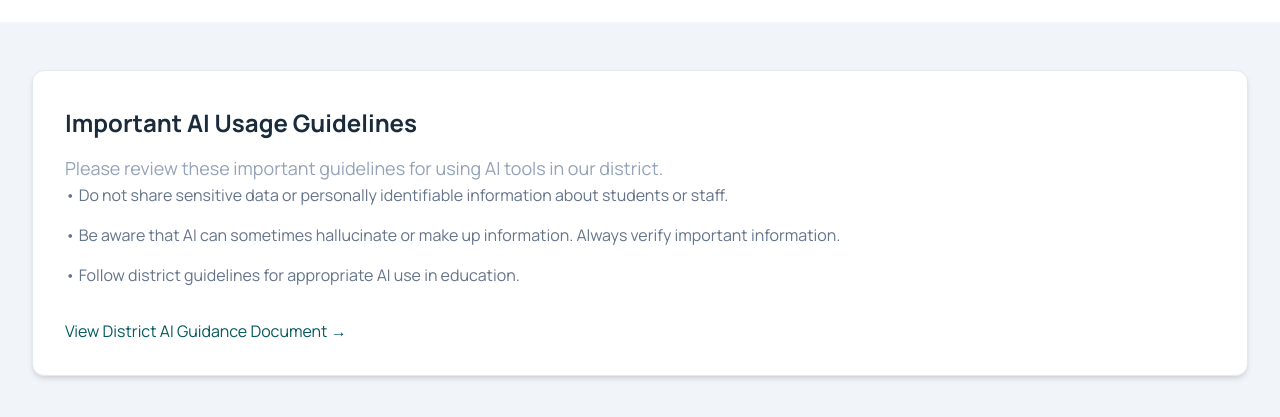
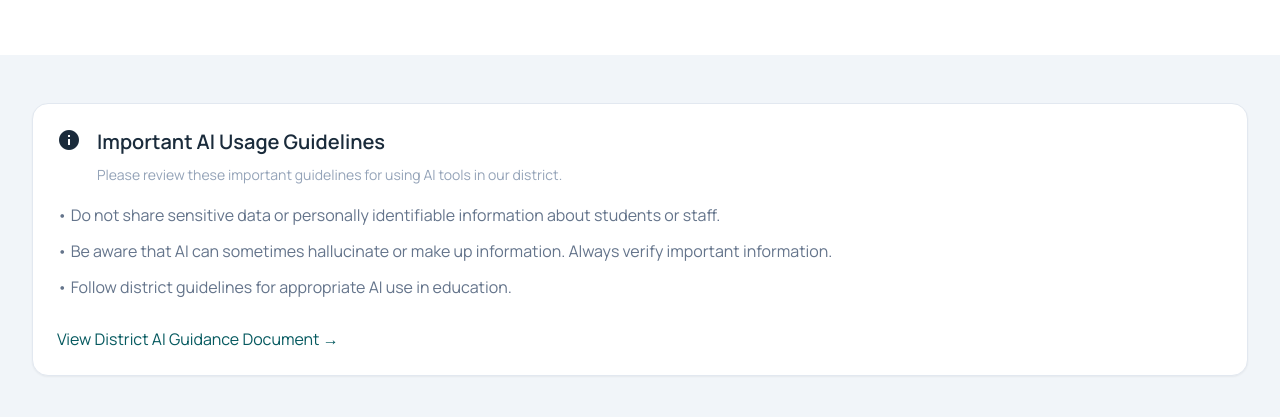
Before and after one commit to troyharris/snowsparrow, a Next.js app: page / in a window 1280 px wide. Shown: the part 377-794 px from the top of the page. Built offline with nearby package versions, Linux system fonts and the light colour scheme; no server answers; the database is empty.

Commit message:
Minor homepage design change

```diff
--- a/app/page.tsx
+++ b/app/page.tsx
@@ -30,18 +30,12 @@ export default async function Home() {
         <div className="grid grid-cols-1 md:grid-cols-2 lg:grid-cols-3 xl:grid-cols-4 gap-6">
           {tools.map((tool) => (
             <Link key={tool.name} href={tool.href} className="block group">
-              <Card className="h-full transition-transform hover:scale-[1.02]">
-                <CardHeader title={tool.name} description={tool.description} />
-                <CardContent className="mt-4">
-                  <div className="flex justify-center">
-                    <span
-                      className="material-icons text-5xl opacity-80 group-hover:opacity-100 transition-opacity"
-                      aria-hidden="true"
-                    >
-                      {tool.icon}
-                    </span>
-                  </div>
-                </CardContent>
+              <Card className="h-full">
+                <CardHeader
+                  title={tool.name}
+                  description={tool.description}
+                  icon={tool.icon}
+                />
               </Card>
             </Link>
           ))}
@@ -55,9 +49,10 @@ export default async function Home() {
             <CardHeader
               title="Important AI Usage Guidelines"
               description="Please review these important guidelines for using AI tools in our district."
+              icon="info"
             />
             <CardContent>
-              <div className="space-y-4 text-muted">
+              <div className="space-y-3 text-muted">
                 <p>
                   • Do not share sensitive data or personally identifiable
                   information about students or staff.
--- a/components/shared/Card.tsx
+++ b/components/shared/Card.tsx
@@ -6,7 +6,7 @@ interface CardProps {
 export function Card({ children, className = "" }: CardProps) {
   return (
     <div
-      className={`bg-background border border-border rounded-xl p-8 shadow-md hover:shadow-lg transition-shadow ${className}`}
+      className={`bg-background border border-border rounded-2xl p-6 shadow-sm hover:shadow-md hover:border-accent/20 transition-all duration-300 ${className}`}
     >
       {children}
     </div>
@@ -16,22 +16,34 @@ export function Card({ children, className = "" }: CardProps) {
 interface CardHeaderProps {
   title: string;
   description?: string;
+  icon?: string;
   className?: string;
 }
 
 export function CardHeader({
   title,
   description,
+  icon,
   className = "",
 }: CardHeaderProps) {
   return (
-    <div className={`space-y-3 ${className}`}>
-      <h3 className="text-2xl leading-relaxed font-bold text-foreground">
-        {title}
-      </h3>
-      {description && (
-        <p className="text-lg text-muted-foreground leading-relaxed">{description}</p>
+    <div className={`flex items-start gap-4 ${className}`}>
+      {icon && (
+        <span
+          className="material-icons text-3xl text-accent/80 group-hover:text-accent transition-colors"
+          aria-hidden="true"
+        >
+          {icon}
+        </span>
       )}
+      <div className="space-y-2 flex-1">
+        <h3 className="text-xl font-semibold text-foreground">
+          {title}
+        </h3>
+        {description && (
+          <p className="text-sm text-muted-foreground leading-relaxed">{description}</p>
+        )}
+      </div>
     </div>
   );
 }
@@ -42,5 +54,5 @@ interface CardContentProps {
 }
 
 export function CardContent({ children, className = "" }: CardContentProps) {
-  return <div className={`space-y-6 ${className}`}>{children}</div>;
+  return <div className={`mt-4 ${className}`}>{children}</div>;
 }
```
